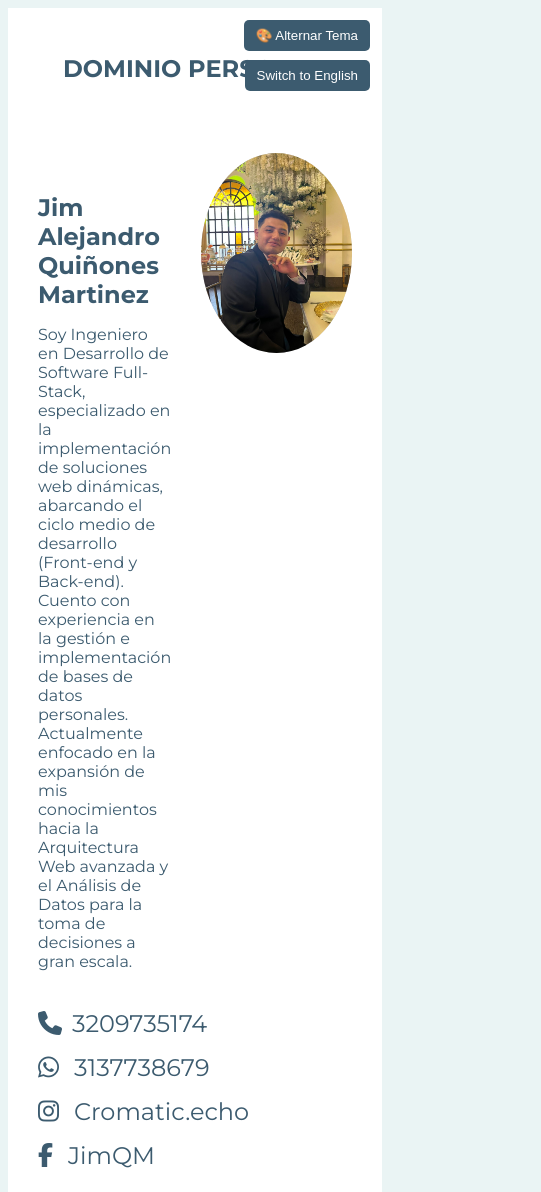
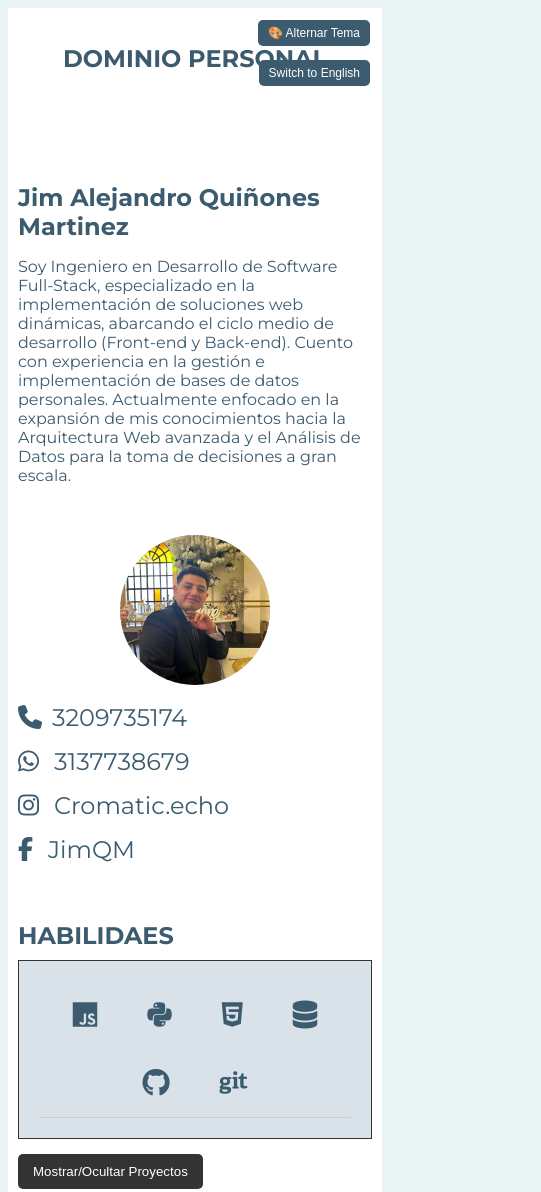
Before and after one commit to JimQM03/CVpersonal, a plain HTML site: page index.html in a window 390 px wide. Shown: the top 1192 px of the page, 541 px wide, since content can reach past the window. Drawn offline with Linux system fonts and the light colour scheme.

Commit message:
update css

```diff
--- a/style.css
+++ b/style.css
@@ -397,3 +397,65 @@ ul li{
      /* Usa el color de texto del tema oscuro */
 }
 /*-----------------------------------------------------------------------------------------------------------------*/
+
+
+
+
+/* MEDIA QYERIES: Diseño en diferentes dispositivos*/
+
+
+/*------------------------------------------------------------------------------------------------------------------*/
+
+/* 1. Teléfonos y Tabletas Pequeñas (Ancho máximo de 600px) */
+@media (max-width: 600px) {
+
+    /* 1.1. Ajuste del Contenedor Principal */
+    .contenedor-principal {
+        /* Reduce el padding para usar mejor el espacio en pantallas pequeñas */
+        padding: 20px 10px;
+    }
+
+    /* 1.2. Perfil (Foto y Descripción) */
+    .cabeceraPerfil {
+        /* * Cambia de disposición horizontal (row) a vertical (column)
+         * para que la foto se apile sobre el texto en el móvil.
+         */
+        flex-direction: column;
+        align-items: center; /* Centra la foto y el texto principal */
+        gap: 20px; /* Reduce el espacio entre la foto y el texto */
+    }
+
+    /* 1.3. Foto del Perfil */
+    .FotoPerfil {
+        /* La hacemos un poco más pequeña en el móvil para ahorrar espacio */
+        width: 150px;
+        height: 150px;
+        margin-top: 10px;
+    }
+
+    /* 1.4. Redes Sociales */
+    .Redes {
+        /* Alinea los enlaces de redes a la izquierda para una mejor lectura */
+        align-items: flex-start;
+        padding-left: 0;
+    }
+
+    /* 1.5. Habilidades (Iconos) */
+    .habilidades ul {
+        /* Asegura que los íconos se envuelvan y se centren bien en el espacio disponible */
+        flex-wrap: wrap;
+        justify-content: center;
+    }
+
+    .habilidades li i {
+        /* Reduce ligeramente el tamaño del ícono */
+        font-size: 28px;
+    }
+
+    /* 1.6. Botones Fijos (Tema e Idioma) */
+    #btnTema, #btnidioma {
+        /* Reduce el padding para que no sean tan grandes en la esquina */
+        padding: 6px 10px;
+        font-size: 12px;
+    }
+}
```
